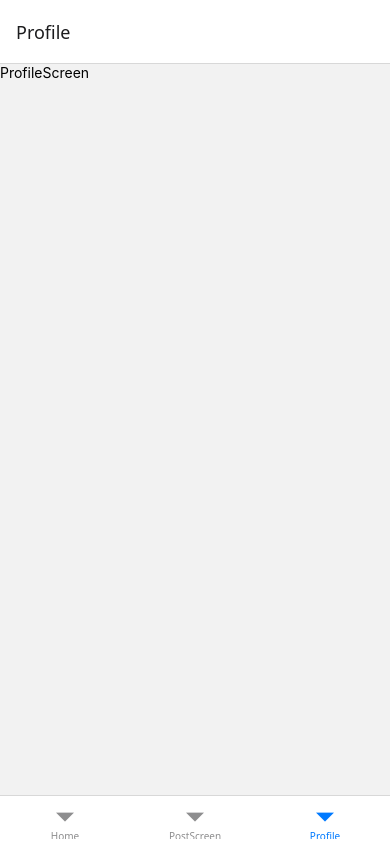
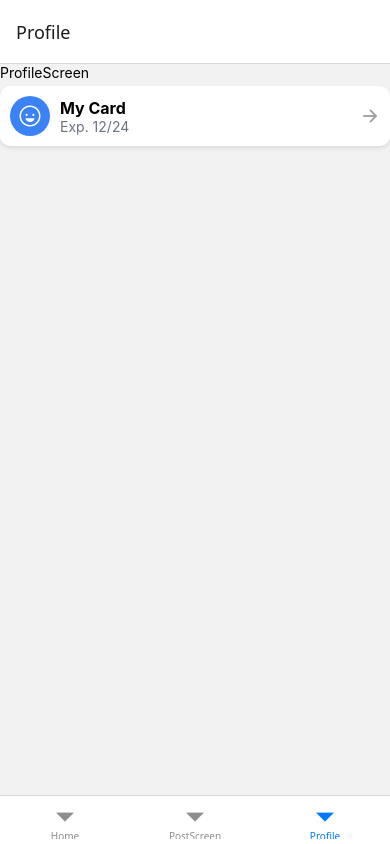
Before and after one commit to victorsehested/LeftoverLover, a React Native app: screen /Profile in a window 390 px wide. Built offline with nearby package versions, Linux system fonts and the light colour scheme.

Commit message:
component working

```diff
--- /dev/null
+++ b/components/Card.js
@@ -0,0 +1,60 @@
+import React from 'react';
+import { View, Text, StyleSheet, Image } from 'react-native';
+import { Ionicons } from '@expo/vector-icons';
+
+export default function Card({ title, expiryDate }) {
+  return (
+    <View style={styles.card}>
+      {/* Left Icon */}
+      <View style={styles.iconContainer}>
+        <Ionicons name="happy-outline" size={24} color="white" />
+      </View>
+
+      {/* Content */}
+      <View style={styles.content}>
+        <Text style={styles.title}>{title}</Text>
+        <Text style={styles.expiry}>Exp. {expiryDate}</Text>
+      </View>
+
+      {/* Right Arrow */}
+      <Ionicons name="arrow-forward" size={20} color="#A0A0A0" />
+    </View>
+  );
+}
+
+const styles = StyleSheet.create({
+  card: {
+    flexDirection: 'row',
+    alignItems: 'center',
+    backgroundColor: '#FFFFFF',
+    borderRadius: 10,
+    padding: 10,
+    marginVertical: 5,
+    shadowColor: '#000',
+    shadowOffset: { width: 0, height: 2 },
+    shadowOpacity: 0.1,
+    shadowRadius: 4,
+    elevation: 2, // For Android shadow
+  },
+  iconContainer: {
+    width: 40,
+    height: 40,
+    borderRadius: 20,
+    backgroundColor: '#3B82F6', // Blue background
+    justifyContent: 'center',
+    alignItems: 'center',
+    marginRight: 10,
+  },
+  content: {
+    flex: 1,
+  },
+  title: {
+    fontSize: 16,
+    fontWeight: 'bold',
+    color: '#000',
+  },
+  expiry: {
+    fontSize: 14,
+    color: '#6B7280', // Gray color
+  },
+});
--- a/package.json
+++ b/package.json
@@ -16,7 +16,9 @@
     "react": "18.3.1",
     "react-native": "0.76.7",
     "react-native-safe-area-context": "4.12.0",
-    "react-native-screens": "~4.4.0"
+    "react-native-screens": "~4.4.0",
+    "react-native-vector-icons": "^10.2.0",
+    "@expo/vector-icons": "^14.0.2"
   },
   "devDependencies": {
     "@babel/core": "^7.20.0"
--- a/screens/ProfileScreen.js
+++ b/screens/ProfileScreen.js
@@ -1,9 +1,14 @@
 import React from 'react';
 import { Text } from 'react-native';
+import Card from '../components/Card';
+import { View } from 'react-native';
 
 function ProfileScreen({ navigation }) {
     return (
-      <Text>ProfileScreen</Text>
+      <View>
+        <Text>ProfileScreen</Text>
+        <Card title="My Card" expiryDate="12/24" />
+      </View>
     );
   }
 
```
Also changed, not shown: 1 other file (tests, documents, lock files or other folders).
